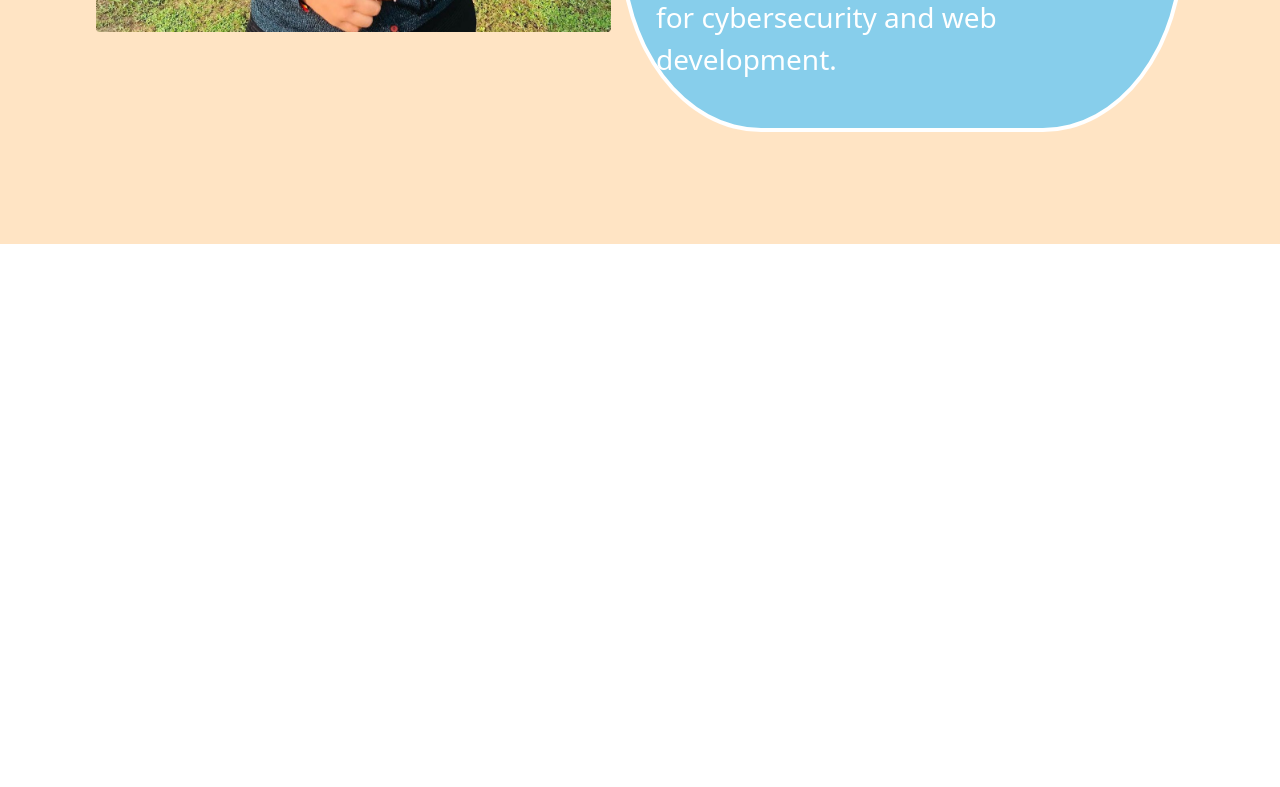
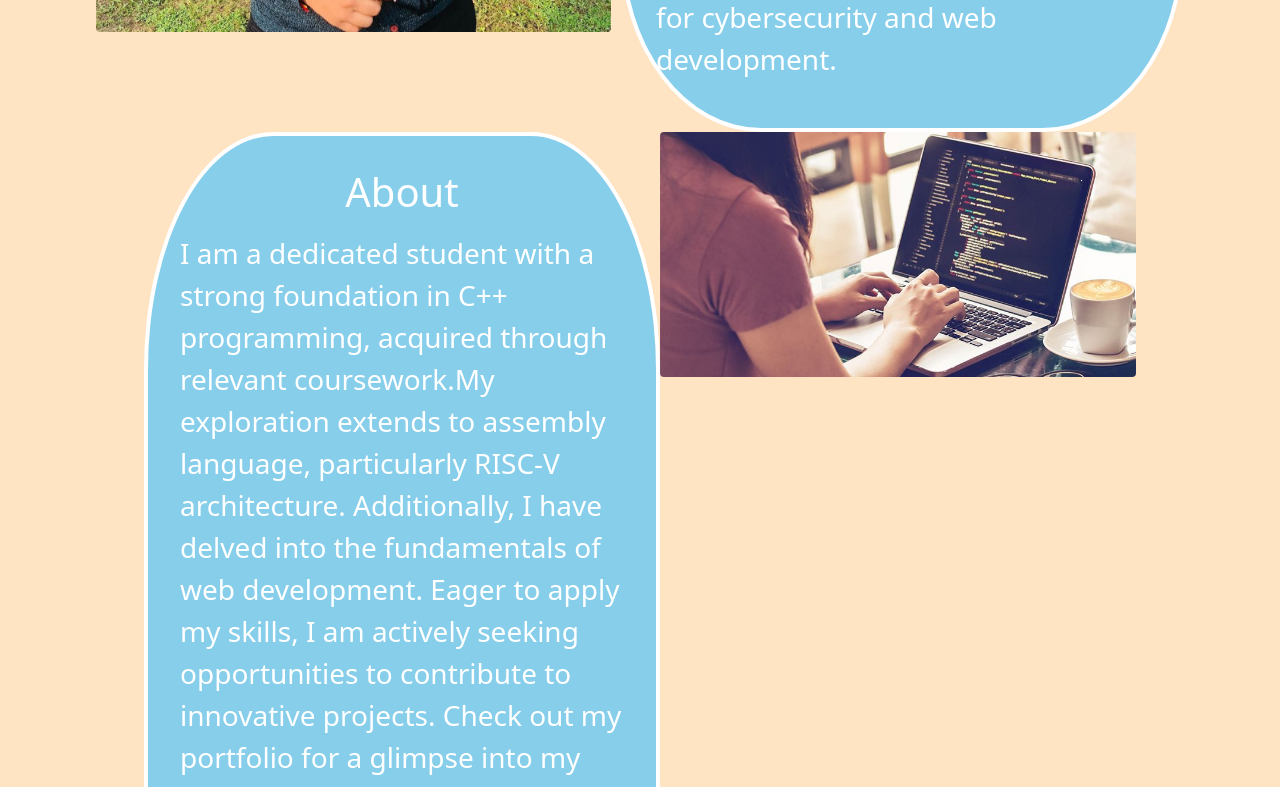
Before and after one commit to mkhunt/Miloni_Khunt, a plain HTML site: page index.html in a window 1280 px wide. Shown: the part 720-1507 px from the top of the page. Drawn offline with nearby package versions, Linux system fonts and the light colour scheme.

Commit message:
added About section to website

```diff
--- a/index.html
+++ b/index.html
@@ -38,7 +38,7 @@
                 <div class="navbar-nav">
                   <a class="nav-link text-white px-3 mx-3 active" aria-current="page" href="#home">Home</a>
                   <a class="nav-link text-white px-3 mx-3" href="#">GitHub</a>
-                  <a class="nav-link text-white px-3 mx-3" href="#">About</a>
+                  <a class="nav-link text-white px-3 mx-3" href="#About">About</a>
                   <a class="nav-link text-white px-3 mx-3 " aria-disabled="true">Contact</a>
                   <a class="nav-link text-white px-3 mx-3 " aria-disabled="true">Resume</a>
                 </div>
@@ -47,7 +47,7 @@
           </nav>
 
         <!-- Home -->
-        <div class="container-fluid px-5 border-0" id="home">
+        <div class="container-fluid px-5 border-0 mb-3" id="home">
             <div class="row g-0 px-5">
               <div class="col">
                 <img src="img/profile2.jpg" class="img-fluid rounded" style="max-height: 80vh;" alt="...">
@@ -59,7 +59,22 @@
               </div>
             </div>
           </div>
+
         <!-- About -->
+        <div class="container-fluid px-5 border-0 " id="About">
+            <div class="row g-0 px-5">
+
+              <div class="col fs-3 p-3 text-white theme_color border border-4 border-white" style="border-radius: 25%;">
+                <div class="card-body">
+                  <h5 class="card-title text-center h1">About</h5>
+                  <p class="card-text my-3">
+                    I am a dedicated student with a strong foundation in C++ programming, acquired through relevant coursework.My exploration extends to assembly language, particularly RISC-V architecture. Additionally, I have delved into the fundamentals of web development. Eager to apply my skills, I am actively seeking opportunities to contribute to innovative projects. Check out my portfolio for a glimpse into my coding ventures. Open to collaboration and new challenges, I am excited about the endless possibilities in the programming realm. Let's connect and explore together!</p>
+              </div>
+            </div>
+            <div class="col">
+                <img src="img/programmer.jpg" class="img-fluid rounded" style="max-height: 80vh;" alt="...">
+              </div>
+          </div>
 
     </body>
 </html>
```
